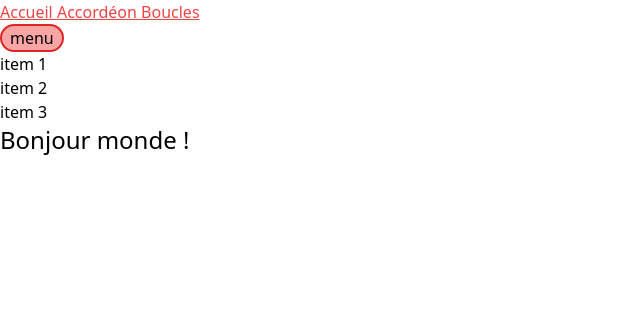
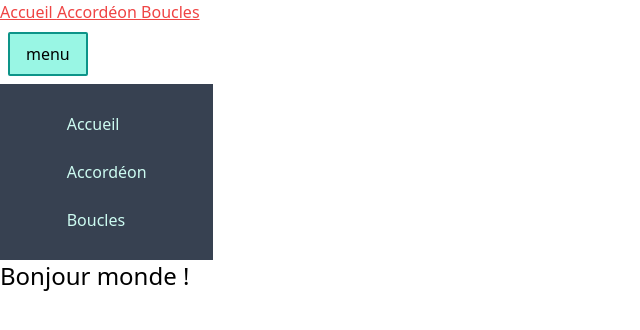
Before and after one commit to MMI-SAE-203/r213-2024-pracht-tp1-MaelleCoquelet, a Vue app: page / in a window 1280 px wide. Both pictures are taken after a click on the button "menu". Shown: the top 330 px of the page, without its empty margins (0-640 px from the left). Built offline with nearby package versions, Linux system fonts and the light colour scheme.

Commit message:
ajout du style dans les pages

```diff
--- a/src/App.vue
+++ b/src/App.vue
@@ -16,32 +16,34 @@ const menuIsOpen = ref(false)
       <ul>
         <li>
           <RouterLink to="/" class="text-red-500 underline"> Accueil </RouterLink>
-          <RouterLink to="/accordeon" class="text-red-500 underline" active-class="text-blue-600 underline"> Accordéon </RouterLink>
-          <RouterLink to="/boucles" class="text-red-500 underline" active-class="text-blue-600 underline">Boucles</RouterLink>
+          <RouterLink to="/accordeon" class="text-red-500 underline" active-class="text-blue-600 underline"> Accordéon
+          </RouterLink>
+          <RouterLink to="/boucles" class="text-red-500 underline" active-class="text-blue-600 underline">Boucles
+          </RouterLink>
         </li>
       </ul>
     </nav>
   </header>
-  <button
-    @pointerdown="menuIsOpen = !menuIsOpen"
-    aria-controls="mainNav"
-    aria-expanded="true"
-    class="rounded-full border-2 border-red-600 bg-red-300 px-2"
-  >
+  <button @pointerdown="menuIsOpen = !menuIsOpen" aria-controls="mainNav" aria-expanded="true"
+    class="rounded-sm border-2 border-teal-600 bg-teal-200 px-4 py-2 m-2">
     menu
   </button>
   <!-- nav#mainNav>ul>li*3>a[href="#"]{item $} -->
-  <Transition
-    class="transition-transform duration-700"
-    enter-from-class="-translate-x-full"
-    enter-to-class="translate-x-0"
-    leave-active-class="-translate-x-full"
-  >
-    <nav id="mainNav" v-show="menuIsOpen">
-      <ul>
-        <li><a href="#">item 1</a></li>
-        <li><a href="#">item 2</a></li>
-        <li><a href="#">item 3</a></li>
+  <Transition class="transition-transform duration-1000" enter-from-class="-translate-x-full"
+    enter-to-class="translate-x-0" leave-active-class="-translate-x-full">
+    <nav id="mainNav" v-show="menuIsOpen" class="bg-gray-700 w-1/6 text-teal-100 flex justify-center py-4">
+      <ul class="flex-col justify-center">
+        <li class="py-3 hover:text-indigo-100 active:text-indigo-100">
+          <RouterLink to="/"> Accueil </RouterLink>
+        </li>
+        <li class="py-3 hover:text-indigo-100 active:text-indigo-100">
+          <RouterLink to="/accordeon"> Accordéon
+          </RouterLink>
+        </li>
+        <li class="py-3 hover:text-indigo-100 active:text-indigo-100">
+          <RouterLink to="/boucles">Boucles
+          </RouterLink>
+        </li>
       </ul>
     </nav>
   </Transition>
```
